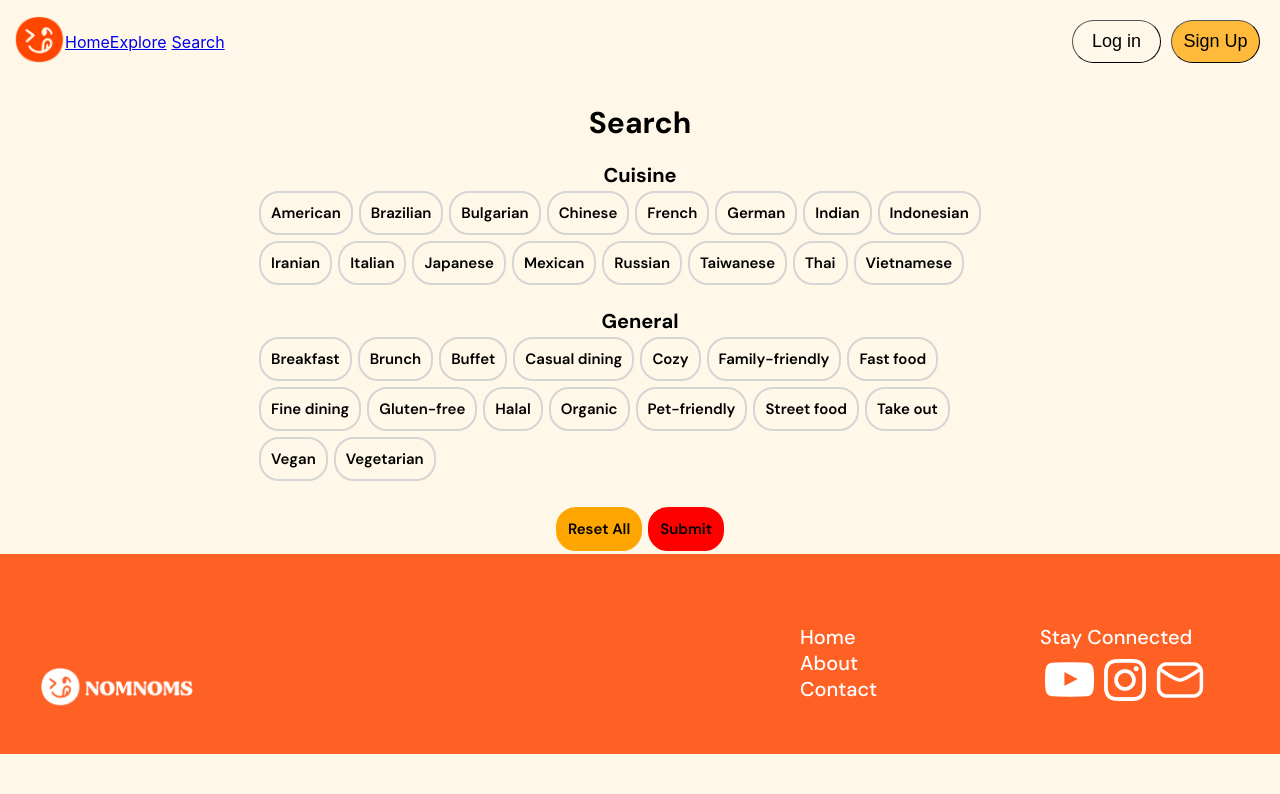
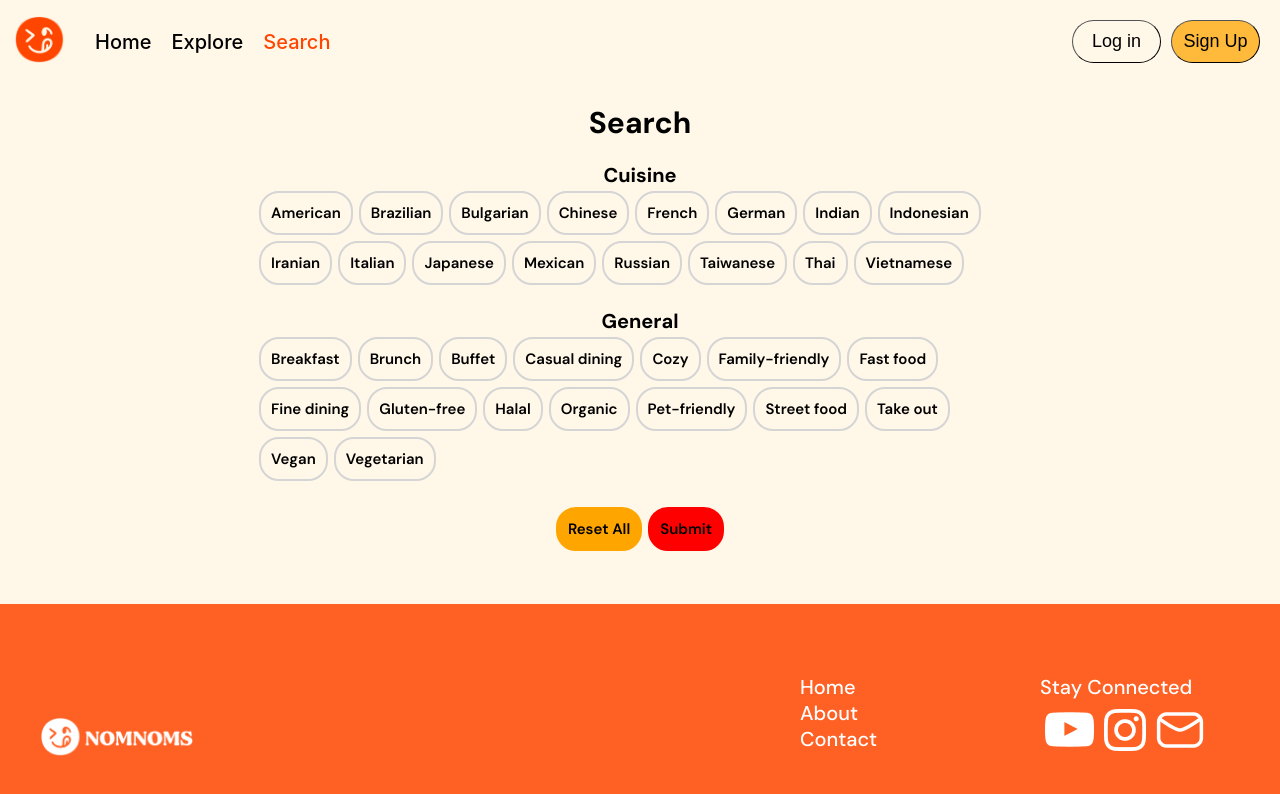
Before and after one commit to AidanAShahmaram/NomNoms, a React (Create React App) app in the folder sacks/: page /search in a window 1280 px wide. Shown: the top 794 px of the page. Built offline with nearby package versions, Linux system fonts and the light colour scheme.

Commit message:
Landing page, explore, search/filter, footer, and navbar

```diff
--- a/sacks/src/components/Navbar.css
+++ b/sacks/src/components/Navbar.css
@@ -14,19 +14,33 @@
 
 .logo {
     width: 50px;
+    margin-right: 20px;
+}
+
+.nav-link {
+    margin-left: 10px;
+    margin-right: 10px;
+    text-decoration: none;
+    color: black;
+    font-weight: 500;
+    font-size: 20px;
+}
+
+.nav-link:hover {
+    color: orange;
 }
 
 .active {
-    margin: 5px;
+    color: #FF4600;
 }
 
-.explore {
+/* .explore {
     margin: 5px;
 }
 
 .search {
     margin: 5px;
-}
+} */
 
 .login {
     margin: 5px;
--- a/sacks/src/components/Navbar.js
+++ b/sacks/src/components/Navbar.js
@@ -10,9 +10,9 @@ export const Navbar = () => {
                 <img className="navbar-logo" src={logo} alt="logo" height="30px;"></img>
             </div>
 
-            <NavLink to="/" end activeClassName="active-link">Home</NavLink>
-            <NavLink to="explore" end activeClassName="active-link">Explore</NavLink>
-            <NavLink to="search" end activeClassName="active-link">Search</NavLink>
+            <NavLink to="/" end activeClassName="active-link" className="nav-link">Home</NavLink>
+            <NavLink to="explore" end activeClassName="active-link" className="nav-link">Explore</NavLink>
+            <NavLink to="search" end activeClassName="active-link" className="nav-link">Search</NavLink>
 
 
             {/* <a href="#AboutUs">About Us</a> */}
--- a/sacks/src/explore.css
+++ b/sacks/src/explore.css
@@ -30,7 +30,6 @@
     top: 50%;
     left: 50%; /* moves top left corner of the text to the center of the image-container */
     transform: translate(-50%, -50%); /* moves element to the left and upwards by 50% of its own width */
-
     color: white;
     font-size: 20px;
     font-weight: 600;
--- a/sacks/src/explore.js
+++ b/sacks/src/explore.js
@@ -50,9 +50,10 @@ export function CuisineCard() {
         }
     ];
 
+    // make an array of cuisines, and add cards to each
+    // dynamically generating html/css for each cuisine with their respective images
     return (
          <div className="cuisine-card">
-
             {cuisines.map((cuisine, index) => (
                 <div class="image-container">
                     <img src={cuisine.image} alt={cuisine.name}/>
@@ -64,5 +65,3 @@ export function CuisineCard() {
 }
 
 export default Explore;
-
-// make an array of cuisines, and add cards to each
--- a/sacks/src/filter.css
+++ b/sacks/src/filter.css
@@ -86,6 +86,7 @@ h3 {
     justify-content: center;
     align-items: center;
     flex-direction: column;
+    margin-bottom: 50px;
 }
 
 
--- a/sacks/src/filter.js
+++ b/sacks/src/filter.js
@@ -82,9 +82,6 @@ export function SelectTag() {
                 {/* This should send get request for the correct restaurant cards*/}
 
             </div>
-
-
-
         </div>
     );
 }
```
